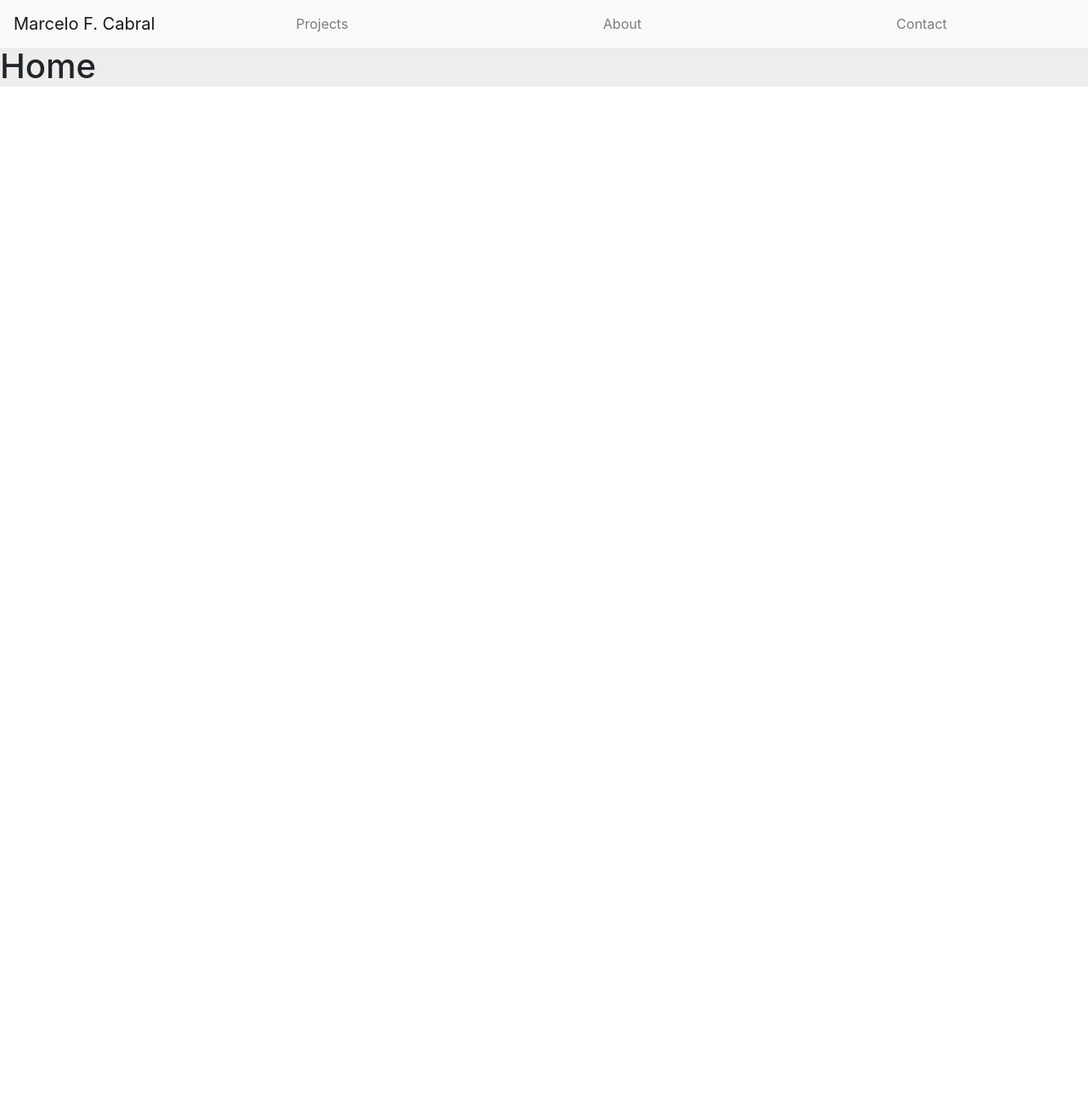
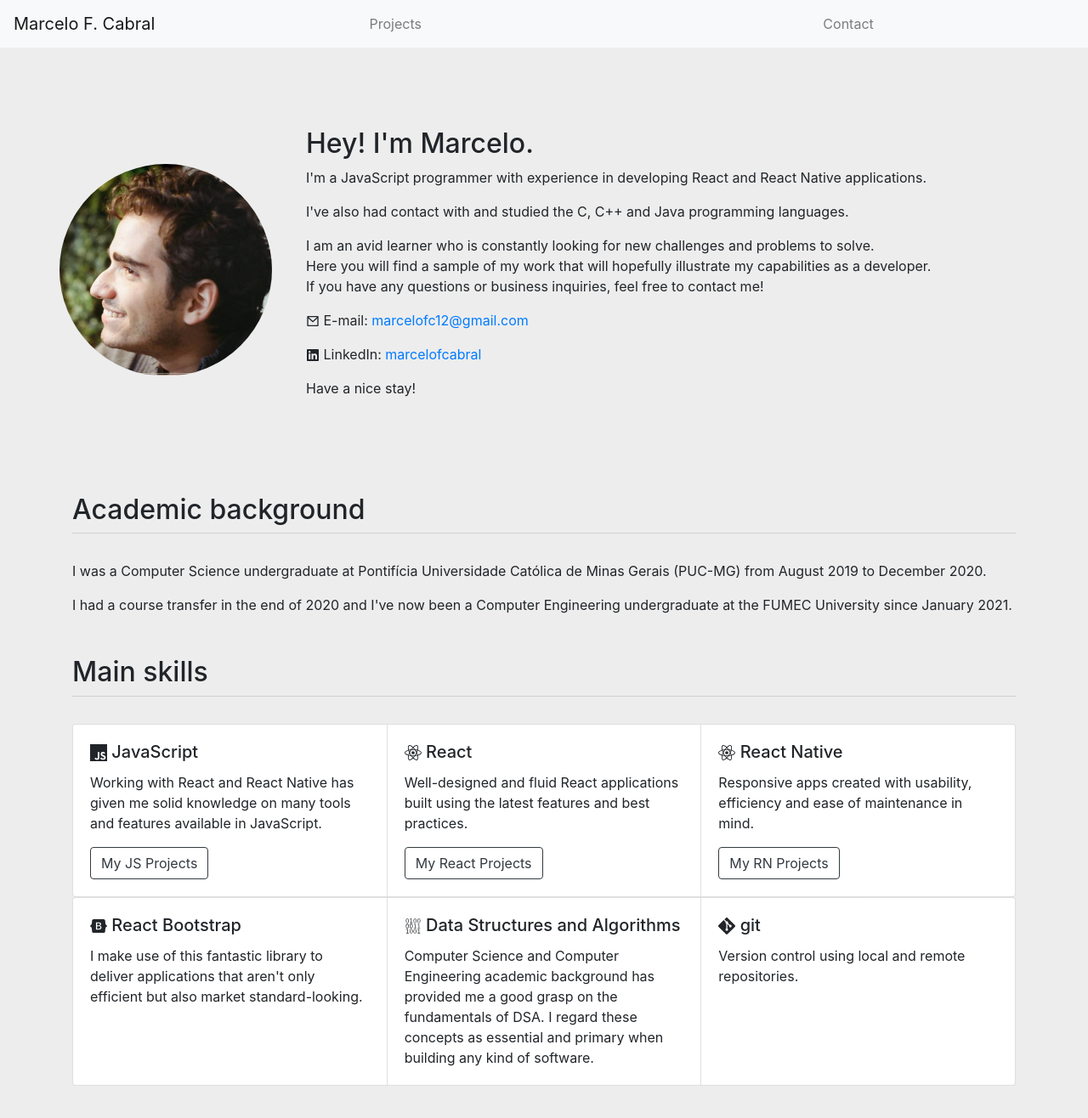
Before and after one commit to MarceloFCabral/portfolio, a React (Create React App) app: page / in a window 1280 px wide. Shown: the top 1316 px of the page at 85% size. Before the commit the page ends 800 px from the top, so only its background shows below. Built offline with nearby package versions, Linux system fonts and the light colour scheme.

Commit message:
about = nova home, ícones, contact

```diff
--- a/package.json
+++ b/package.json
@@ -10,6 +10,7 @@
     "react": "^17.0.2",
     "react-bootstrap": "^1.5.2",
     "react-dom": "^17.0.2",
+    "react-icons": "^4.2.0",
     "react-router-dom": "^5.2.0",
     "react-scripts": "4.0.3",
     "styled-components": "^5.2.3",
--- a/src/App.js
+++ b/src/App.js
@@ -1,6 +1,6 @@
 import 'bootstrap/dist/css/bootstrap.min.css';
 import { BrowserRouter, Route, Switch } from 'react-router-dom';
-import Home from './components/Home';
+//import Home from './components/Home';
 import Projects from './components/Projects';
 import About from './components/About';
 import Contact from './components/Contact';
@@ -11,9 +11,8 @@
     <BrowserRouter>
       <Navigation />
       <Switch>
-        <Route exact path="/" component={Home} />
+        <Route exact path="/" component={About} />
         <Route path="/projects" component={Projects} />
-        <Route path="/about" component={About} />
         <Route path="/contact" component={Contact} />
       </Switch>
     </BrowserRouter>
--- a/src/components/About.js
+++ b/src/components/About.js
@@ -3,21 +3,23 @@
 import Container from 'react-bootstrap/Container';
 import Row from 'react-bootstrap/Row';
 import pic from '../perfil.jpg';
-//import react_logo from '../react_logo.png';
-//import rn_logo from '../rn_logo.png'
 import { GenContainer, Separator } from './Layout';
 import Card from 'react-bootstrap/Card';
 import CardGroup from 'react-bootstrap/CardGroup';
 import Button from 'react-bootstrap/Button';
 import { BG_COLOR, /*NAV_COLOR*/ } from '../style';
+import { SiJavascript, SiReact, SiBootstrap, SiGit } from "react-icons/si";
+import { GiComputing } from "react-icons/gi";
+import { FaLinkedin } from "react-icons/fa";
+import { RiMailLine } from "react-icons/ri";
 
 const About = () => {
   return (
     <GenContainer fluid={true}>
       <Container style={{ height: '100%', paddingTop: '3rem', paddingBottom: '3rem', backgroundColor: BG_COLOR }}>
-        <h1>About</h1>
-        <Separator />
-        <Row style={{ marginTop: '6rem', marginBottom: '6rem' }}>
+        <Row style={{
+          marginTop: '3rem', marginBottom: '6rem', alignItems: 'center'
+        }}>
           <Image src={pic} style={{ height: 250, marginRight: '5vh' }} roundedCircle />
           <div>
             <h2>Hey! I'm Marcelo.</h2>
@@ -26,22 +28,40 @@
             <p>
               I am an avid learner who is constantly looking for new challenges and problems to solve.<br />
               Here you will find a sample of my work that will hopefully illustrate my capabilities as a developer.<br />
-              If you have any questions or business inquiries, feel free to contact me via e-mail or my LinkedIn page.
+              If you have any questions or business inquiries, feel free to contact me!
             </p>
+            <p><RiMailLine /> E-mail: <a href="mailto:marcelofc12@gmail.com">marcelofc12@gmail.com</a></p>
+            <p><FaLinkedin /> LinkedIn: <a href="https://www.linkedin.com/in/marcelofcabral/">marcelofcabral</a></p>
             <p>Have a nice stay!</p>
           </div>
         </Row>
         <div style={{ marginTop: '3rem', marginBottom: '3rem' }}>
           <h2>Academic background</h2>
+          <Separator />
           <p>I was a Computer Science undergraduate at Pontifícia Universidade Católica de Minas Gerais (PUC-MG) from August 2019 to December 2020.</p>
           <p>I had a course transfer in the end of 2020 and I've now been a Computer Engineering undergraduate at the FUMEC University since January 2021.</p>
         </div>
         <h2>Main skills</h2>
+        <Separator />
         <CardGroup>
           <Card>
             {/*<Card.Img src={react_logo} style={{ backgroundColor: BG_COLOR }} />*/}
             <Card.Body>
-              <Card.Title>React</Card.Title>
+              <Card.Title>
+                <SiJavascript /> JavaScript
+              </Card.Title>
+              <Card.Text>
+                Working with React and React Native has given me solid knowledge on many tools and features available in JavaScript.
+              </Card.Text>
+              <Button variant="outline-dark">My JS Projects</Button>
+            </Card.Body>
+          </Card>
+          <Card>
+            {/*<Card.Img src={react_logo} style={{ backgroundColor: BG_COLOR }} />*/}
+            <Card.Body>
+              <Card.Title>
+                <SiReact /> React
+              </Card.Title>
               <Card.Text>
                 Well-designed and fluid React applications built using the latest features and best practices.
               </Card.Text>
@@ -51,7 +71,23 @@
           <Card>
             {/*<Card.Img src={react_logo} style={{ backgroundColor: BG_COLOR }} />*/}
             <Card.Body>
-              <Card.Title>React Bootstrap</Card.Title>
+              <Card.Title>
+               <SiReact /> React Native
+              </Card.Title>
+              <Card.Text>
+                Responsive apps created with usability, efficiency and ease of maintenance in mind.
+              </Card.Text>
+              <Button variant="outline-dark">My RN Projects</Button>
+            </Card.Body>
+          </Card>
+        </CardGroup>
+        <CardGroup>
+          <Card>
+            {/*<Card.Img src={react_logo} style={{ backgroundColor: BG_COLOR }} />*/}
+            <Card.Body>
+              <Card.Title>
+                <SiBootstrap /> React Bootstrap
+              </Card.Title>
               <Card.Text>
                 I make use of this fantastic library to deliver applications that aren't only efficient but also market standard-looking.
               </Card.Text>
@@ -60,20 +96,23 @@
           <Card>
             {/*<Card.Img src={react_logo} style={{ backgroundColor: BG_COLOR }} />*/}
             <Card.Body>
-              <Card.Title>React Native</Card.Title>
+              <Card.Title>
+                <GiComputing /> Data Structures and Algorithms
+              </Card.Title>
               <Card.Text>
-                Responsive apps created with usability, efficiency and ease of maintenance in mind.
+                Computer Science and Computer Engineering academic background has provided me a good grasp on the fundamentals of DSA.
+                I regard these concepts as essential and primary when building any kind of software.
               </Card.Text>
-              <Button variant="outline-dark">My RN Projects</Button>
             </Card.Body>
           </Card>
           <Card>
             {/*<Card.Img src={react_logo} style={{ backgroundColor: BG_COLOR }} />*/}
             <Card.Body>
-              <Card.Title>Data Structures and Algorithms</Card.Title>
+              <Card.Title>
+                <SiGit /> git
+              </Card.Title>
               <Card.Text>
-                Computer Science and Computer Engineering academic background has provided me a good grasp on the fundamentals of DSA.
-                I regard these concepts as essential and primary when building any kind of software.
+                Version control using local and remote repositories.
               </Card.Text>
             </Card.Body>
           </Card>
--- a/src/components/Contact.js
+++ b/src/components/Contact.js
@@ -1,7 +1,11 @@
 import 'bootstrap/dist/css/bootstrap.min.css';
 import { BG_COLOR } from '../style';
 import { GenContainer, Separator } from './Layout';
+import Row from 'react-bootstrap/Row';
+//import { SiMinutemailer } from "react-icons/si";
 import Container from 'react-bootstrap/Container';
+import { FaLinkedin } from "react-icons/fa";
+import { RiMailLine } from "react-icons/ri";
 
 const Contact = () => {
   return (
@@ -9,12 +13,20 @@
       <Container style={{ height: '100vh', paddingTop: '3rem', paddingBottom: '3rem', backgroundColor: BG_COLOR }}>
         <h1>Contact</h1>
         <Separator />
-        <div style={{ paddingTop: '3rem', paddingBottom: '3rem' }}>
-          <h2>E-mail</h2>
-          <p>marcelofc12@gmail.com</p>
-          <h2>LinkedIn</h2>
-          <a href="https://www.linkedin.com/in/marcelofcabral/">Click here.</a>
-        </div>
+        <Row style={{ alignItems: 'center', marginBottom: '3rem' }}>
+          <RiMailLine size={50} style={{ marginRight: 10, marginLeft: 20 }} />
+          <div>
+            <h2>E-mail</h2>
+            <a href="mailto:marcelofc12@gmail.com">marcelofc12@gmail.com</a>
+          </div>
+        </Row>
+        <Row style={{ alignItems: 'center' }}>
+          <FaLinkedin size={50} style={{ marginRight: 10, marginLeft: 20 }} />
+          <div>
+            <h2>LinkedIn</h2>
+            <a href="https://www.linkedin.com/in/marcelofcabral/">marcelofcabral</a>
+          </div>
+        </Row>
       </Container>
     </GenContainer>
   );
--- a/src/components/Home.js
+++ /dev/null
@@ -1,14 +0,0 @@
-import 'bootstrap/dist/css/bootstrap.min.css';
-import { BG_COLOR } from '../style';
-
-const Home = () => {
-  return (
-    <>
-      <div style={{ backgroundColor: BG_COLOR }}>
-        <h1>Home</h1>
-      </div>
-    </>
-  );
-}
-
-export default Home;
--- a/src/components/Layout.js
+++ b/src/components/Layout.js
@@ -7,4 +7,4 @@
   background-color: ${BG_COLOR};
 `;
 
-export const Separator = () => <div style={{ height: 1, backgroundColor: /*'#e0e0e0'*/'#d1d1d1' }} />
+export const Separator = () => <div style={{ height: 1, backgroundColor: /*'#e0e0e0'*/'#d1d1d1', marginBottom: '2rem' }} />
--- a/src/components/Navigation.js
+++ b/src/components/Navigation.js
@@ -15,7 +15,6 @@
             <Nav fill>
               {/*<Nav.Link href="#home">Home</Nav.Link>*/}
               <Nav.Link as={Link} to="/projects">Projects</Nav.Link>
-              <Nav.Link as={Link} to="/about">About</Nav.Link>
               <Nav.Link as={Link} to="/contact">Contact</Nav.Link>
             </Nav>
           </div>
```
Also changed, not shown: 1 other file (tests, documents, lock files or other folders).
